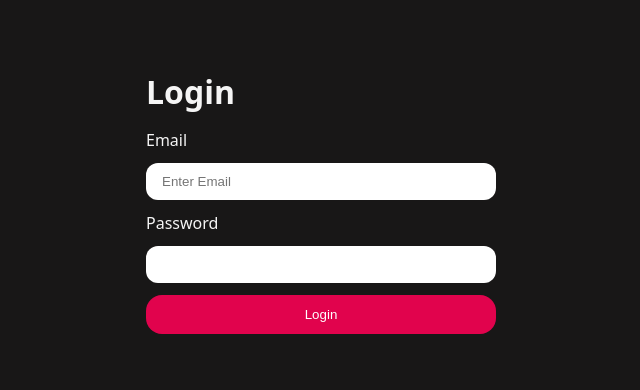
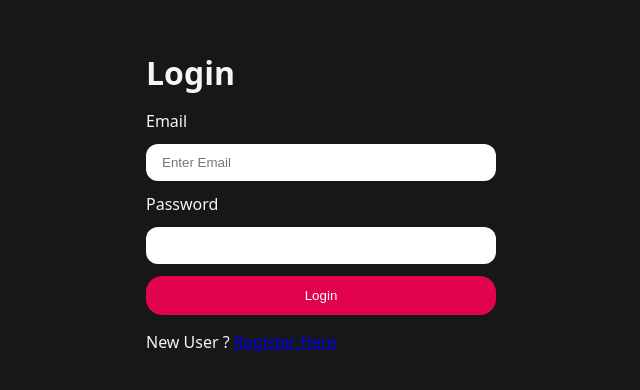
Before and after one commit to JoyPatel13/ResumeBuilder, a React app in the folder frontend/: page /login in a window 1280 px wide. Shown: the part 198-588 px from the top of the page, without its empty margins (319-959 px from the left). Built offline with nearby package versions, Linux system fonts and the light colour scheme; the HTML template or start-up script is replaced by a standard one.

Commit message:
Update Login.jsx

```diff
--- a/frontend/src/features/auth/pages/Login.jsx
+++ b/frontend/src/features/auth/pages/Login.jsx
@@ -1,6 +1,6 @@
 import React from "react";
 import "../auth.form.scss"
-
+import { useNavigate,Link } from "react-router";
 const Login = ()=>{
     const handleSubmit=(e)=>{
         e.preventDefault()
@@ -21,6 +21,7 @@ const Login = ()=>{
                     </div>
                     <button className="button primary-button">Login</button>
                 </form>
+                <p>New User ? <Link to={'/register'} >Register Here</Link></p>
             </div>
         </main>
     )
```
